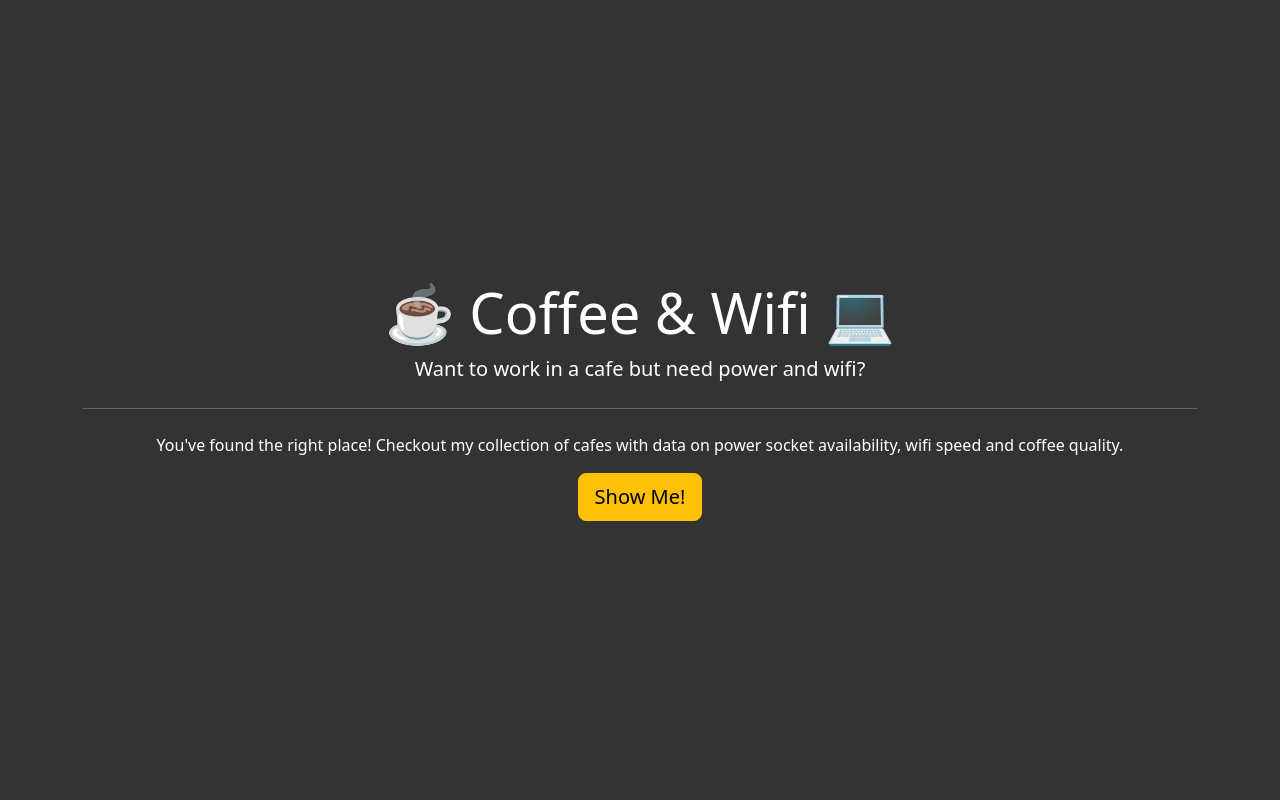
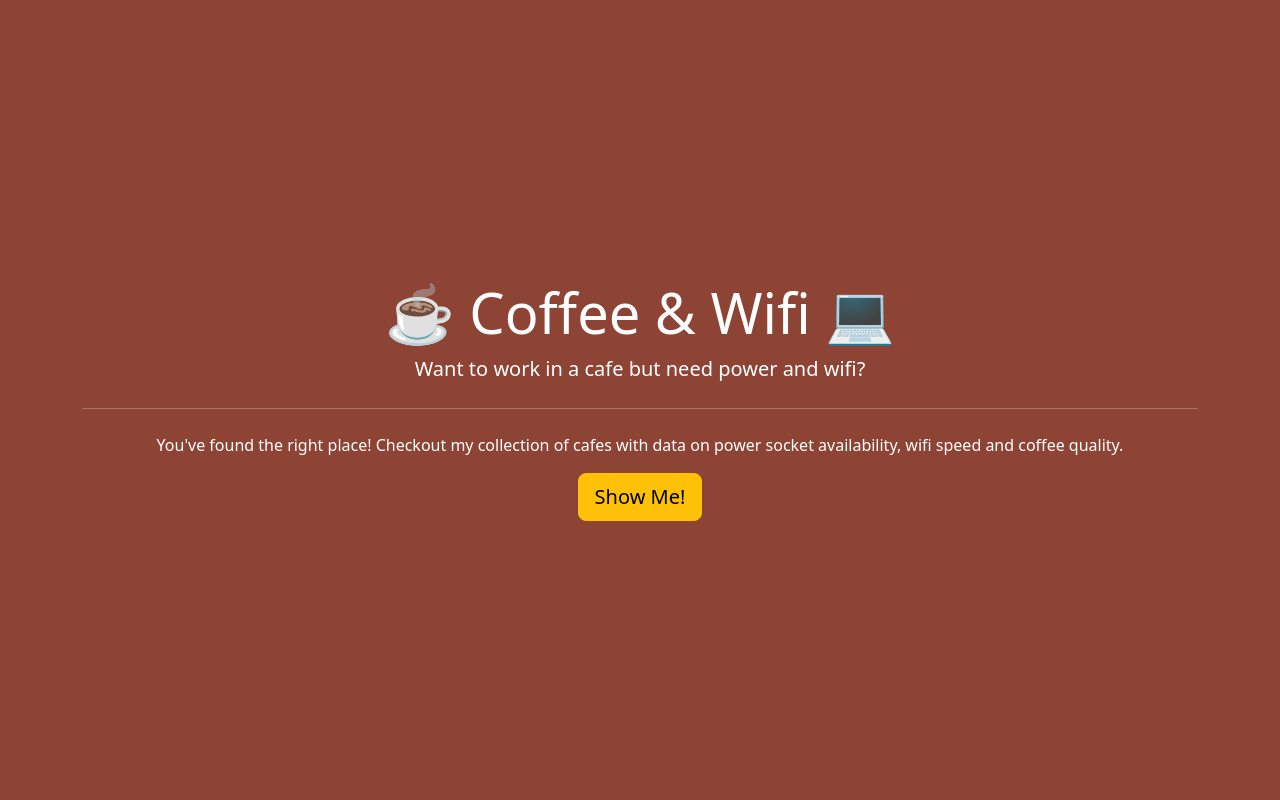
Before and after one commit to LanoCodes/Coffee-and-Wifi, a Flask app: page / in a window 1280 px wide. Run offline with Flask 3, Linux system fonts and the light colour scheme; some libraries are stand-ins or nearby versions.

Commit message:
Addition of README file, and style changes

```diff
--- a/static/css/styles.css
+++ b/static/css/styles.css
@@ -1,5 +1,5 @@
 body {
-background-color: #333;
+background-color: #8E4435;
 color: white;
 }
 
@@ -13,7 +13,7 @@ a {
   margin: 0;
   height: 100vh;
   color: white;
-  background-color: #333;
+  background-color: #8E4435;
 }
 
 .space-above {
```
Also changed, not shown: README.md (added), img.png (added), img_1.png (added), img_2.png (added).
